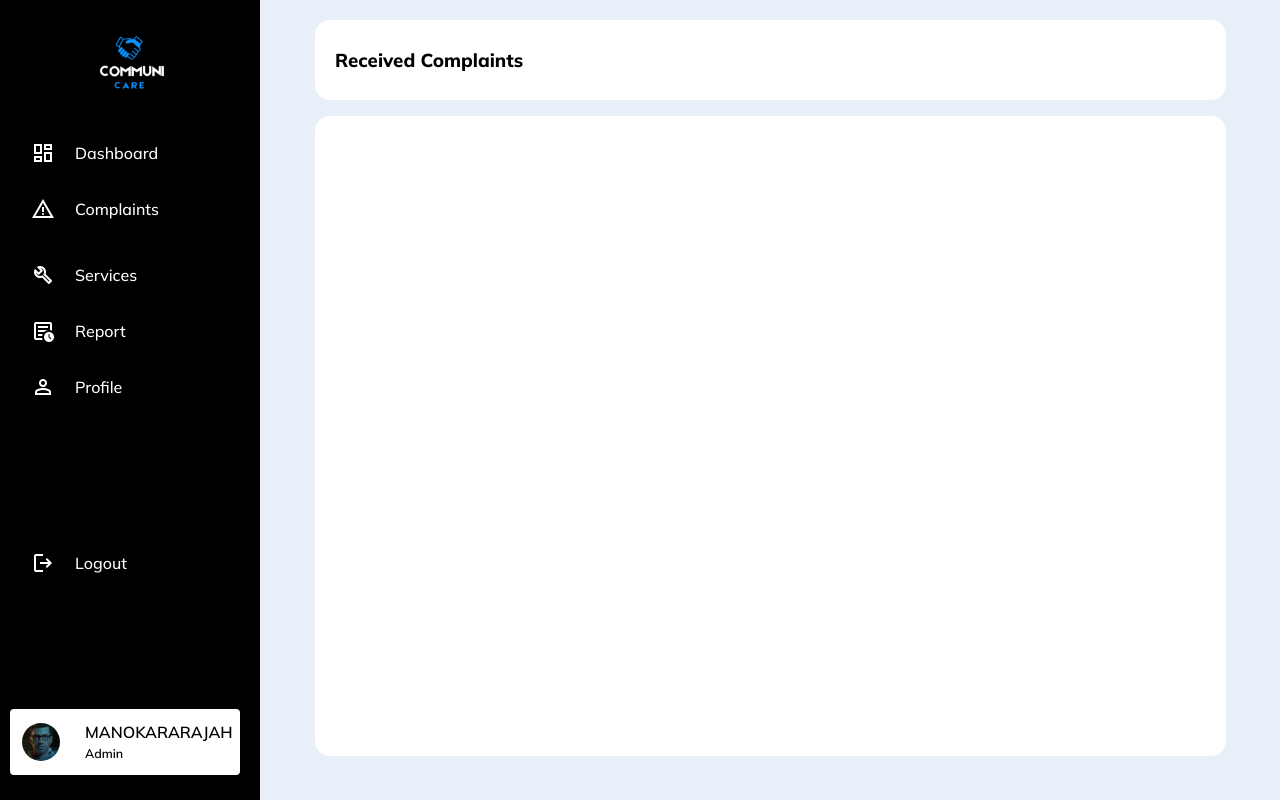
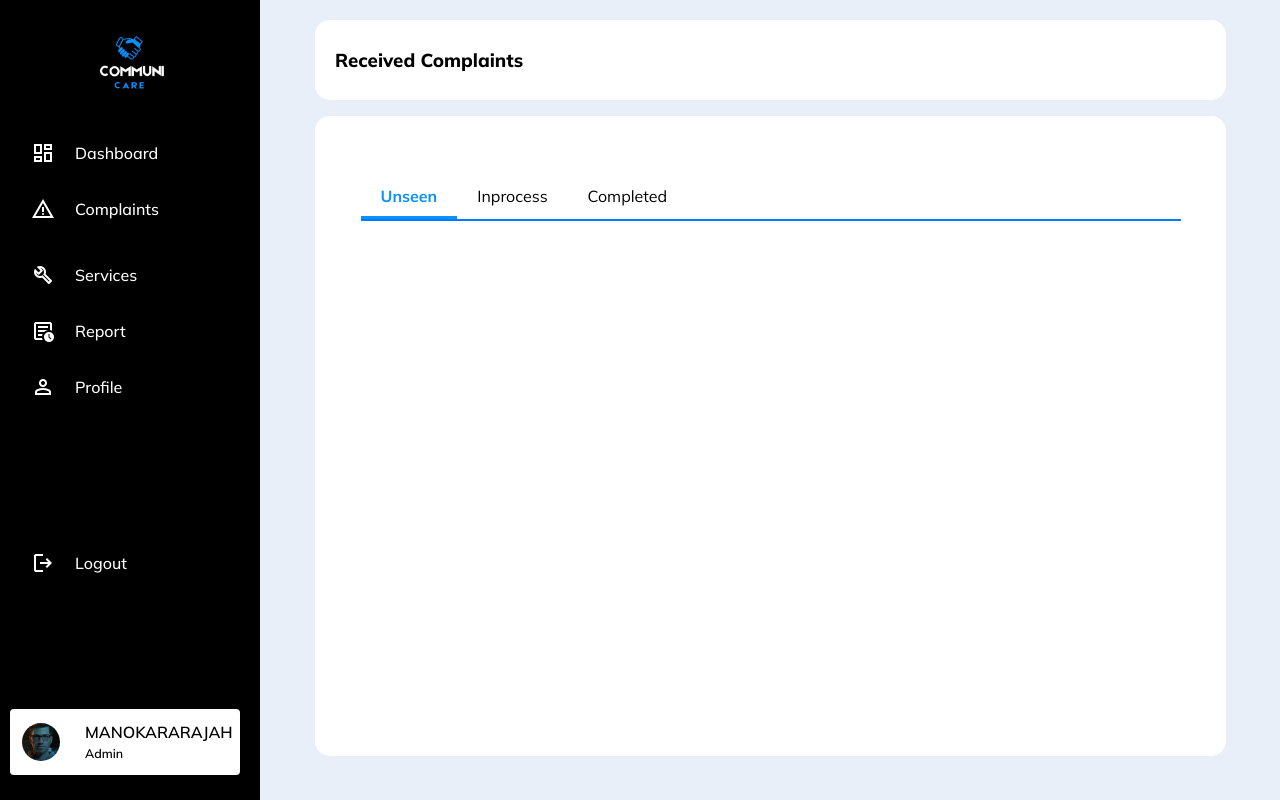
Before and after one commit to CommuniCareSL/CommuniCare-WebApp, a React (Vite) app: page /Complaints in a window 1280 px wide. Built offline with nearby package versions, Linux system fonts and the light colour scheme.

Commit message:
tab-view-for-complaints

```diff
--- a/src/components/Admin/TabTableView.jsx
+++ b/src/components/Admin/TabTableView.jsx
@@ -1,10 +1,33 @@
-import React from 'react';
+import React, { useState } from 'react';
+import '../../styles/components/Admin/TabTableView.css';
+
 function TabTableView() {
+  const [activeTab, setActiveTab] = useState(0);
+
+  const handleTabClick = (index) => {
+    setActiveTab(index);
+  };
+
   return (
-    <div>
+    <div className="tabs-or-status-of-complaints">
+      <ul className="tab-list">
+        <li className={activeTab === 0 ? 'active' : ''} onClick={() => handleTabClick(0)}>Unseen</li>
+        <li className={activeTab === 1 ? 'active' : ''} onClick={() => handleTabClick(1)}>Inprocess</li>
+        <li className={activeTab === 2 ? 'active' : ''} onClick={() => handleTabClick(2)}>Completed</li>
+      </ul>
+      <div className="tab-content">
+        {activeTab === 0 && <div className="content-for-the-status active slide-in">
 
+          </div>}
+        {activeTab === 1 && <div className="content-for-the-status active slide-in">
+
+          </div>}
+        {activeTab === 2 && <div className="content-for-the-status active slide-in">
+
+          </div>}
+      </div>
     </div>
-  )
-}
+  );
+};
 
-export default TabTableView
+export default TabTableView;
--- /dev/null
+++ b/src/styles/components/Admin/TabTableView.css
@@ -0,0 +1,61 @@
+.tabs-or-status-of-complaints {
+    width: 90%;
+    height: 65vh;
+}
+
+.tab-list {
+    display: flex;
+    list-style-type: none;
+    padding: 0;
+    margin: 0;
+    border-bottom: 2px solid #007bff;
+}
+
+.tab-list li {
+    padding: 10px 20px;
+    cursor: pointer;
+    border-bottom: none;
+    transition: background-color 0.3s ease-in-out;
+}
+
+.tab-list li.active {
+    background-color: #fff;
+    border-bottom: 3px solid #0991FF;
+    font-weight: bold;
+    color: #0991FF;
+}
+
+.tab-list li:hover {
+    background-color: #69b6f5;
+}
+
+.tab-content {
+    padding: 20px;
+}
+
+.tab-content p {
+    text-align: start;
+}
+
+.content-for-the-status {
+    display: none;
+}
+
+.content-for-the-status.active {
+    display: block;
+}
+
+@keyframes slideIn {
+    from {
+      transform: translateX(100%);
+      opacity: 0;
+    }
+    to {
+      transform: translateX(0);
+      opacity: 1;
+    }
+  }
+
+  .slide-in {
+    animation: slideIn 0.7s ease-in-out;
+  }
--- a/src/styles/pages/Admin/Complaint.css
+++ b/src/styles/pages/Admin/Complaint.css
@@ -37,4 +37,7 @@
   margin-bottom: 2vh;
   background-color: #fff;
   border-radius: 15px;
+  display: flex;
+  align-items: center;
+  justify-content: center;
 }
```
